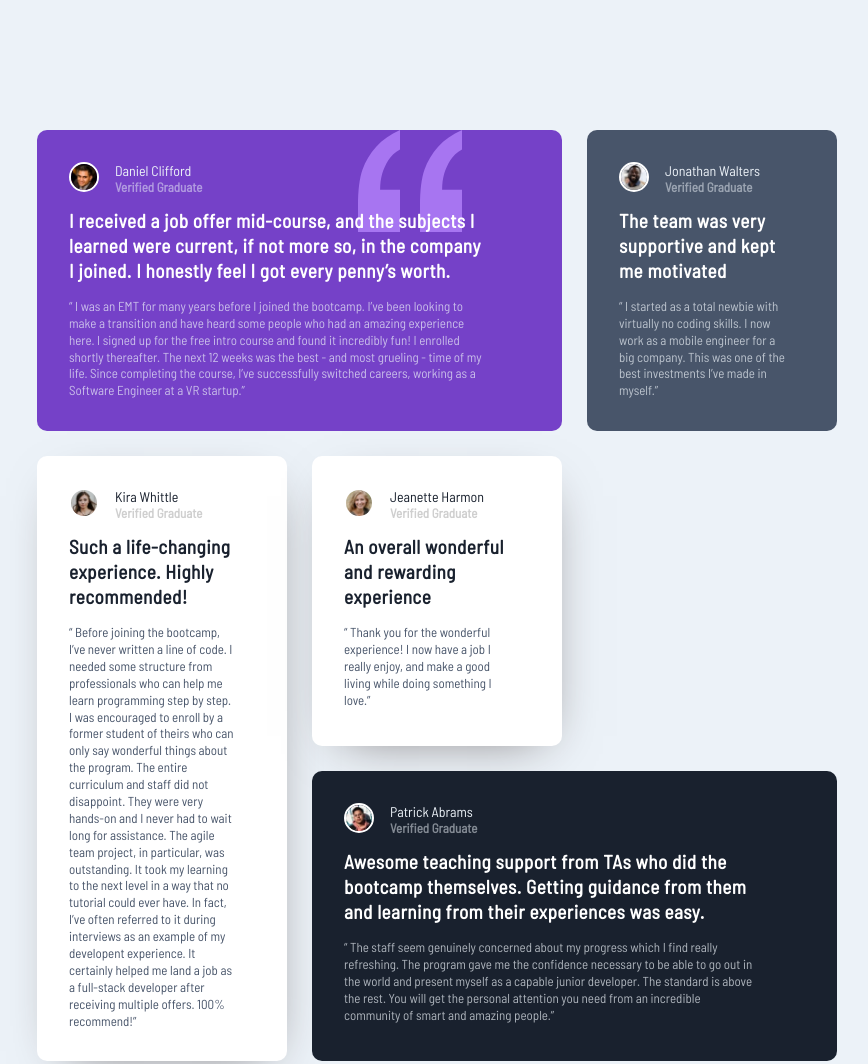
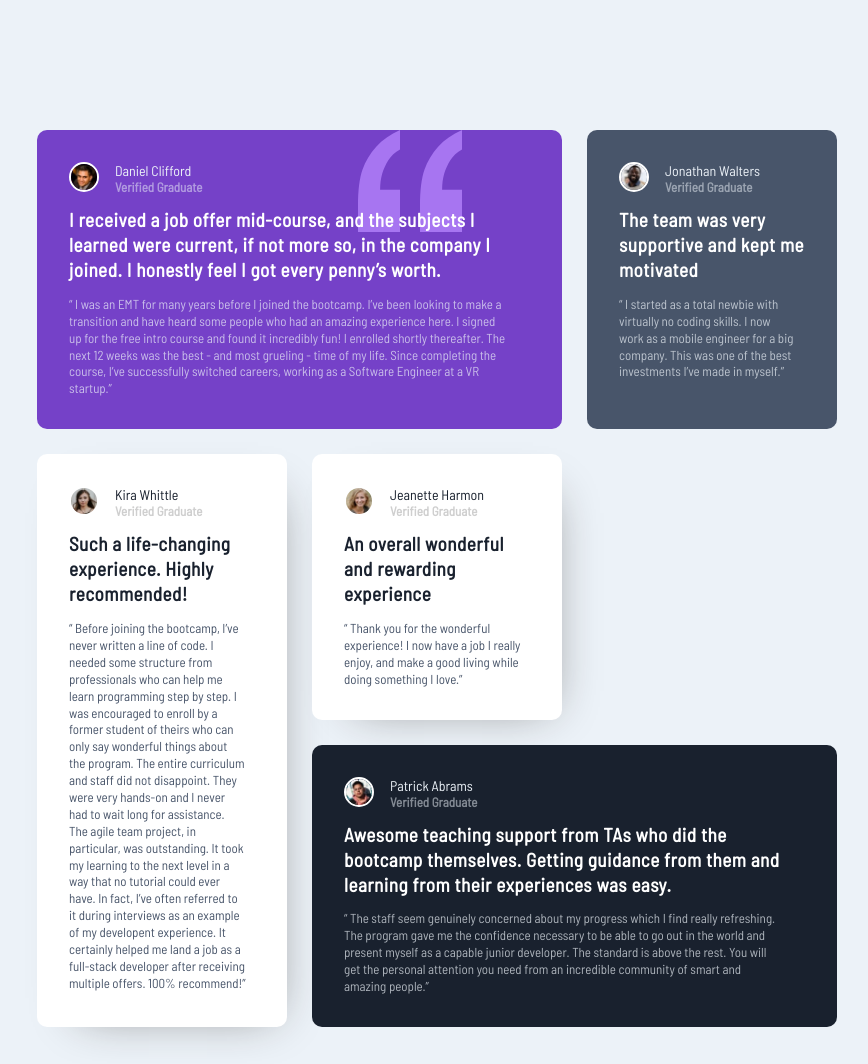
Before and after one commit to merhanmostafa47/Testimonials-grid-section, a plain HTML site: page index.html in a window 1280 px wide. Shown: the top 1064 px of the page, without its empty margins (93-961 px from the left). Drawn offline with Linux system fonts and the light colour scheme.

Commit message:
Change some styles

```diff
--- a/css/style.css
+++ b/css/style.css
@@ -80,7 +80,7 @@ main {
 
 .card--white {
     background-color: var(--white);
-    box-shadow: 5px 15px 50px -25px rgb(118 112 112);
+    box-shadow: 15px 15px 45px -28px rgb(135 135 135)
 }
 
 .card--white--tall {
@@ -129,9 +129,8 @@ main {
 }
 
 .card__copy {
-    inline-size: 90%;
     color: var(--white);
-    margin-block: 0.875rem;
+    margin-block: 0.8125rem;
     font-weight: 600;
     font-size: 1.2rem;
     letter-spacing: 0.5px;
@@ -146,7 +145,7 @@ main {
     color: rgba(236, 242, 248, 0.7);
     display: block;
     font-size: 0.8125rem;
-    inline-size: 90%;
+    inline-size: 95%;
     line-height: 1.3;
 }
 
```
